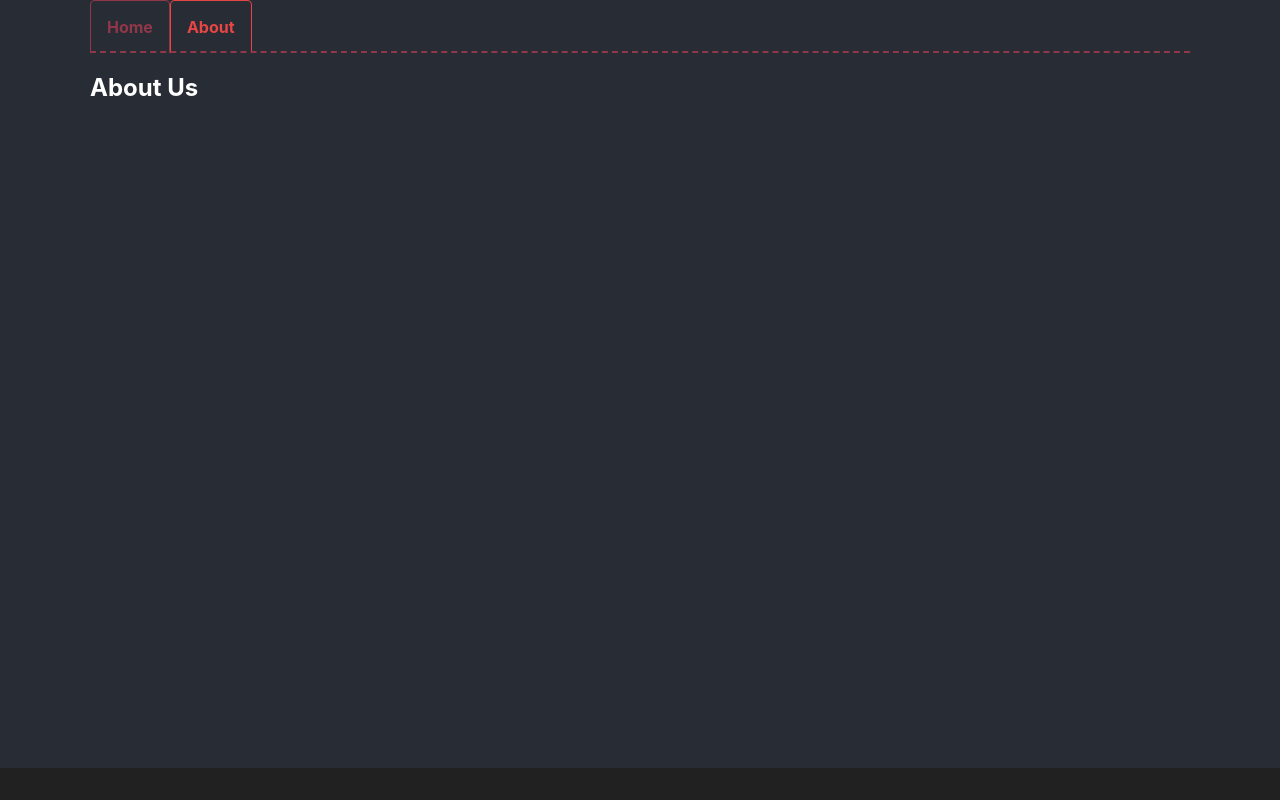
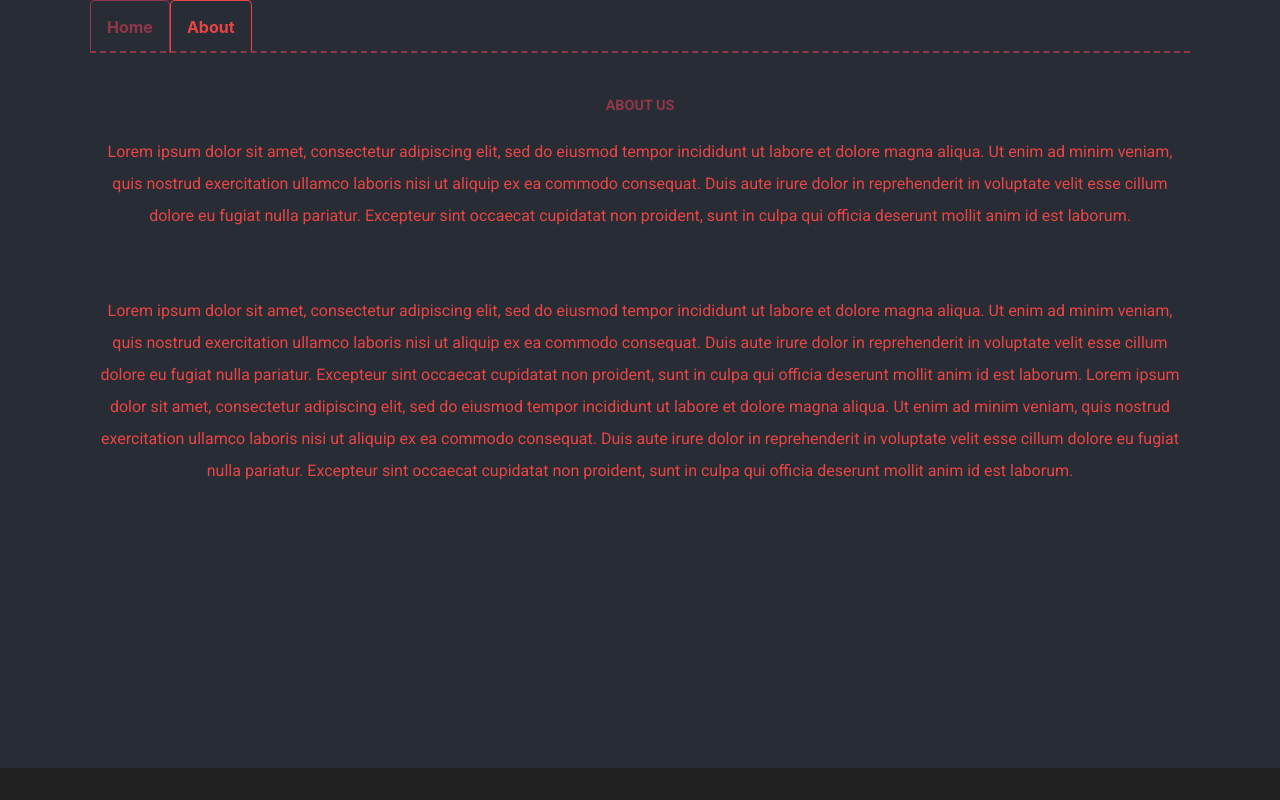
Before and after one commit to rubenvecg/ctp-project, a React (Create React App) app: page /about-us in a window 1280 px wide. Built offline with nearby package versions, Linux system fonts and the light colour scheme.

Commit message:
added section to about page

```diff
--- /dev/null
+++ b/src/Components/Plot/React/Section.js
@@ -0,0 +1,13 @@
+import React from 'react';
+import '../../../Styles/Section.scss';
+
+function Section(props) {
+  return(
+  <div className="Section-container">
+    <div className="Section-title">{props.title}</div>
+    <div>{props.text}</div>
+  </div>
+);
+}
+
+export default Section;
--- a/src/Pages/About.js
+++ b/src/Pages/About.js
@@ -1,13 +1,32 @@
 import React from 'react';
 import '../App.css';
 import Navigation from "../Components/Plot/React/Navigation";
+import Section from "../Components/Plot/React/Section";
 
 function About() {
 
   return (
       <div>
         <Navigation/>
-        <h2>About Us</h2>
+        <Section
+        title="About us"
+        text="Lorem ipsum dolor sit amet, consectetur adipiscing elit,
+        sed do eiusmod tempor incididunt ut labore et dolore magna aliqua.
+        Ut enim ad minim veniam, quis nostrud exercitation ullamco laboris nisi ut aliquip ex ea commodo consequat.
+        Duis aute irure dolor in reprehenderit in voluptate velit esse cillum dolore eu fugiat nulla pariatur.
+        Excepteur sint occaecat cupidatat non proident, sunt in culpa qui officia deserunt mollit anim id est laborum. "
+        />
+        <Section
+        text="Lorem ipsum dolor sit amet, consectetur adipiscing elit,
+        sed do eiusmod tempor incididunt ut labore et dolore magna aliqua.
+        Ut enim ad minim veniam, quis nostrud exercitation ullamco laboris nisi ut aliquip ex ea commodo consequat.
+        Duis aute irure dolor in reprehenderit in voluptate velit esse cillum dolore eu fugiat nulla pariatur.
+        Excepteur sint occaecat cupidatat non proident, sunt in culpa qui officia deserunt mollit anim id est laborum. Lorem ipsum dolor sit amet, consectetur adipiscing elit,
+        sed do eiusmod tempor incididunt ut labore et dolore magna aliqua.
+        Ut enim ad minim veniam, quis nostrud exercitation ullamco laboris nisi ut aliquip ex ea commodo consequat.
+        Duis aute irure dolor in reprehenderit in voluptate velit esse cillum dolore eu fugiat nulla pariatur.
+        Excepteur sint occaecat cupidatat non proident, sunt in culpa qui officia deserunt mollit anim id est laborum."
+        />
 
       </div>
   );
--- /dev/null
+++ b/src/Styles/Section.scss
@@ -0,0 +1,21 @@
+@import './themes.scss';
+
+.Section-container{
+  display: flex;
+  flex-direction: column;
+  text-align: center;
+  color: $red;
+
+  *{
+    margin: 0.5em;
+    font-size: 1rem;
+    font-family: 'Roboto', sans-serif;
+    line-height: 2;
+  }
+  .Section-title{
+    text-transform: uppercase;
+    font-size:0.9rem;
+    color: $darkRed;
+    font-weight: bolder;
+  }
+}
```
